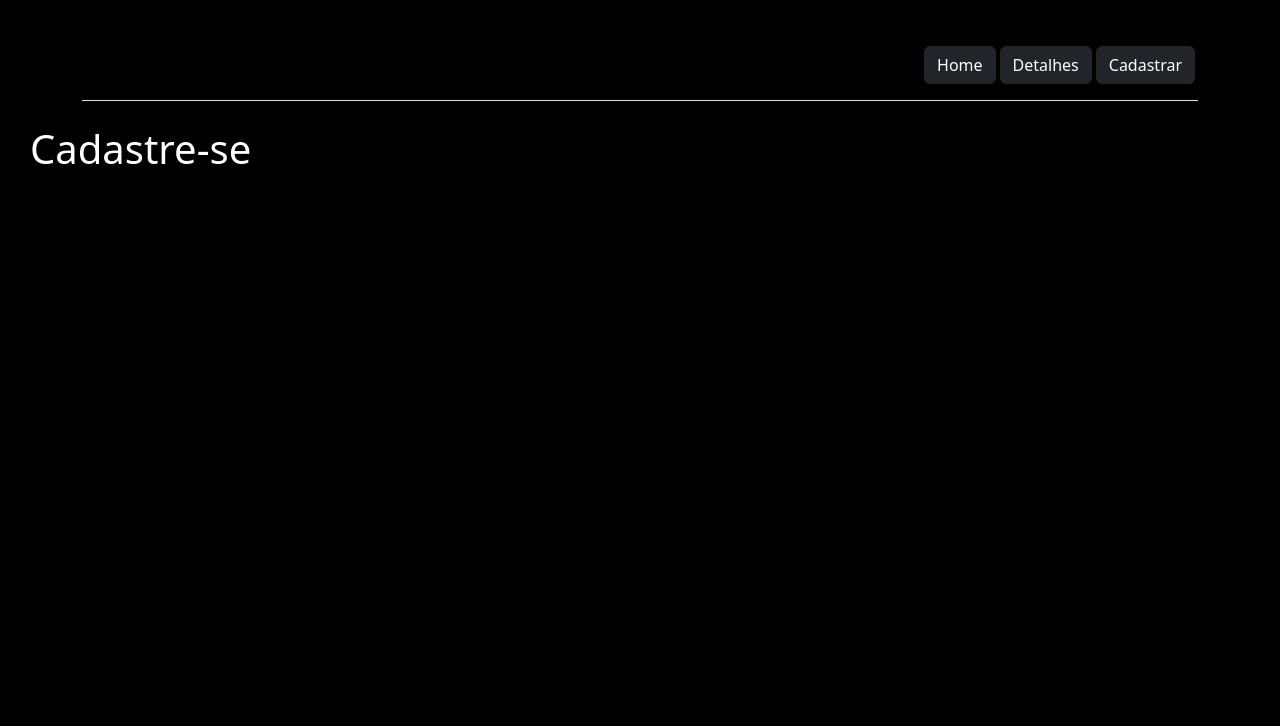
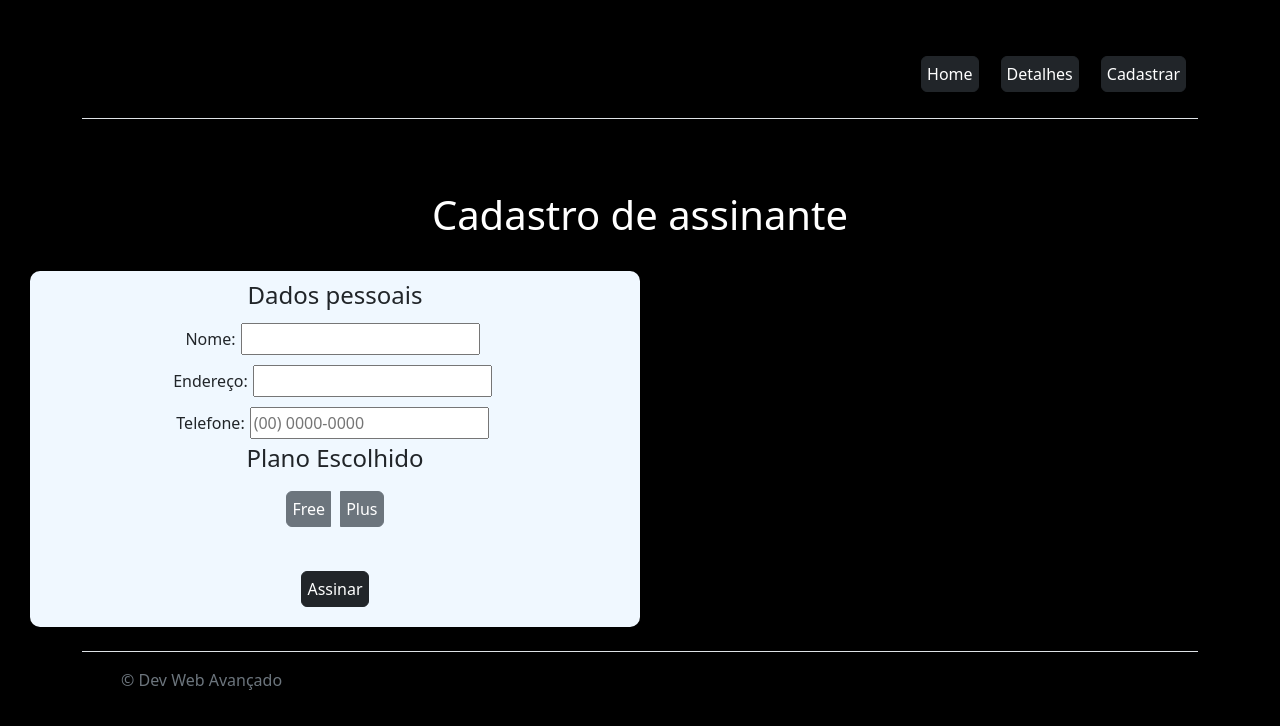
Before and after one commit to mts10/ApiFilmes, a React (Create React App) app: page /cadastro in a window 1280 px wide. Shown: the top 726 px of the page. Built offline with nearby package versions, Linux system fonts and the light colour scheme.

Commit message:
Arrumando home

```diff
--- a/src/App.js
+++ b/src/App.js
@@ -5,6 +5,7 @@ import Header from './componentes/Header';
 import Cadastro from './pages/cadastro';
 import Home from './pages/home';
 import Detalhes from './pages/detalhes';
+import Footer from './componentes/Footer';
 
 function App() {
   return (
@@ -16,6 +17,7 @@ function App() {
           <Route path='cadastro' element={<Cadastro/>}/>
           <Route path='*' element={<h1>Pagina nao encontrada!</h1>}/>
         </Routes>
+        <Footer />
     </Router>
 
   );
--- /dev/null
+++ b/src/componentes/Footer/index.js
@@ -0,0 +1,17 @@
+import "./footer.css";
+
+export default function Footer() {
+
+    return (
+        <div className="container">
+            <footer className="d-flex flex-wrap justify-content-between align-items-center py-3 my-4 border-top">
+                <div className="col-md-4 d-flex align-items-center">
+                    <a href="/" className="mb-3 me-2 mb-md-0 text-muted text-decoration-none lh-1">
+                        <svg className="bi" width="30" height="24"></svg>
+                    </a>
+                    <span className="text-muted">© Dev Web Avançado</span>
+                </div>
+            </footer>
+        </div>
+    )
+}
--- /dev/null
+++ b/src/componentes/Title/index.js
@@ -0,0 +1,12 @@
+import "./title.css";
+
+export default function Title({title}) {
+    return (
+        <div className="container">
+            <div className="pricing-header px-3 py-3 pt-md-5 pb-md-4 mx-auto text-center">
+                <h1 className="display-5">{title}</h1>
+
+            </div>
+        </div>
+    )
+}
--- /dev/null
+++ b/src/pages/cadastro.css
@@ -0,0 +1,15 @@
+.form-group{
+    background-color: aliceblue;
+    padding: 10px;
+    border-radius: 10px;
+    text-align: center;
+    display: block;
+}
+.label, input{
+    padding: 2px;
+    margin: 5px;
+}
+.btn{
+    padding: 5px;
+    margin: 10px;
+}
--- a/src/pages/cadastro.js
+++ b/src/pages/cadastro.js
@@ -1,7 +1,40 @@
+
+import './cadastro.css'
 export default  function Cadastro(){
     return(
-        <div>
-            <h1>Cadastre-se</h1>
+        <><div className="pricing-header px-3 py-3 pt-md-5 pb-md-4 mx-auto text-center">
+            <h1 className="display-6">Cadastro de assinante</h1>
         </div>
+        <div class="form-group col-md-6 text-align-center">
+                <form class="needs-validation">
+                    <h4>Dados pessoais</h4>
+                    <label>
+                        Nome:
+                        <input type="text" />
+                    </label>
+                    <br />
+                    <label>
+                        Endereço:
+                        <input type="text" />
+                    </label>
+                    <br />
+                    <label>
+                        Telefone:
+                        <input type="text" placeholder='(00) 0000-0000' />
+                    </label>
+                    <br />
+                    <h4>Plano Escolhido</h4>
+                    <div class="btn-group" role="group" aria-label="Exemplo básico">
+
+                    <button type="button" class="btn btn-secondary">Free</button>
+                    <button type="button" class="btn btn-secondary">Plus</button>
+                    </div>
+                    <br />
+                    <br />
+                    <button type="submit" class="btn btn-dark">Assinar</button>
+                </form>
+
+            </div></>
+
     )
 }
--- a/src/pages/home.js
+++ b/src/pages/home.js
@@ -1,8 +1,11 @@
 import Filmes from "../componentes/Filmes";
+import Title from "../componentes/Title";
 
 export default  function Home(){
     return(
         <div>
+            <Title
+                title={"Catálogo de Filmes"}/>
             <Filmes />
         </div>
     )
```
Also changed, not shown: src/componentes/Footer/footer.css (added), src/componentes/Title/title.css (added).
